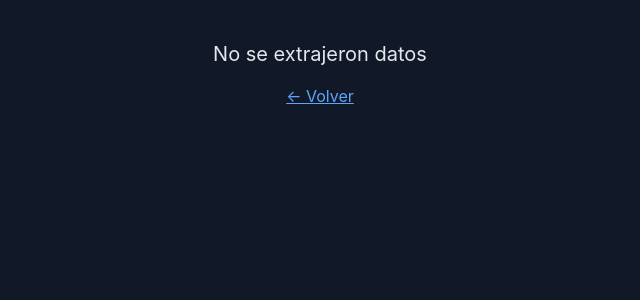
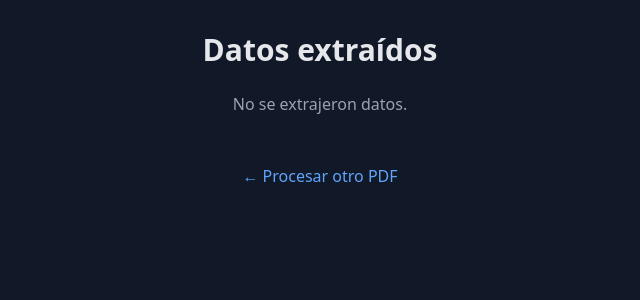
Before and after one commit to Juangranados89/certificados-app, a Python web app: template templates/resultado.html in a window 1280 px wide. Shown: the top 300 px of the page, without its empty margins (320-960 px from the left). Run offline with Jinja, Linux system fonts and the light colour scheme; the template is opened without the code that fills it, so the values that code supplies are empty; some libraries are stand-ins or nearby versions.

Commit message:
Update resultado.html

```diff
--- a/templates/resultado.html
+++ b/templates/resultado.html
@@ -2,54 +2,48 @@
 <html lang="es" class="h-full">
 <head>
   <meta charset="utf-8" />
-  <title>Resultados – Certificados</title>
+  <title>Resultados</title>
   <script src="https://cdn.tailwindcss.com"></script>
-  <link rel="stylesheet" href="{{ url_for('static', filename='main.css') }}">
 </head>
-<body class="min-h-full bg-gray-900 text-gray-200 flex flex-col items-center py-10">
+<body class="min-h-full bg-gray-900 text-gray-200 flex flex-col items-center py-8">
 
-  {% if rows|length == 0 %}
-    <h2 class="text-xl">No se extrajeron datos</h2>
-    <a href="{{ url_for('index') }}" class="text-blue-400 underline mt-4">← Volver</a>
-  {% else %}
-    <h1 class="text-3xl font-bold mb-4">Datos extraídos</h1>
+  <h1 class="text-3xl font-bold mb-6">Datos extraídos</h1>
 
-    <!-- Tabla -->
-    <div class="max-w-6xl w-full bg-white/5 backdrop-blur rounded-2xl shadow-xl">
-      <div class="overflow-x-auto">
+  {% if rows %}
+  <div class="w-full max-w-4xl mx-auto bg-gray-800/70 rounded-xl shadow-xl">
+    <div class="overflow-x-auto rounded-xl">
       <table class="min-w-full text-sm">
-          <thead class="bg-white/10 sticky top-0 text-left text-gray-400">
+        <thead class="bg-gray-700 text-gray-400 text-xs">
           <tr>
-              <th class="px-3 py-2">Nombre original</th>
-              <th class="px-3 py-2">Nuevo nombre</th>
-              <th class="px-3 py-2">Cargo / Nivel</th>
-              <th class="px-3 py-2">F. Exp.</th>
-              <th class="px-3 py-2">F. Venc.</th>
-              <th class="px-3 py-2">Estado</th>
-              <th class="px-3 py-2">Descarga</th>
+            <th class="px-3 py-3 w-48">Nombre original</th>
+            <th class="px-3 py-3 w-40">Nuevo nombre</th>
+            <th class="px-2 py-3 w-28">Nivel</th>
+            <th class="px-2 py-3 w-20">Exp.</th>
+            <th class="px-2 py-3 w-20">Venc.</th>
+            <th class="px-2 py-3 w-24">Estado</th>
+            <th class="px-2 py-3 w-16">PDF</th>
           </tr>
         </thead>
         <tbody class="divide-y divide-gray-700/60">
           {% for r in rows %}
-            <tr class="hover:bg-white/5">
-              <td class="px-3 py-2">{{ r.ORIG }}</td>
-              <td class="px-3 py-2">{{ r.ARCHIVO }}</td>
-              <td class="px-3 py-2">{{ r.NIVEL }}</td>
+          <tr class="hover:bg-gray-700/40">
+            <td class="px-3 py-2 truncate">{{ r.ORIG }}</td>
+            <td class="px-3 py-2 truncate">{{ r.ARCHIVO }}</td>
+            <td class="px-3 py-2 truncate">{{ r.NIVEL }}</td>
             <td class="px-3 py-2">{{ r.FECHA_EXP }}</td>
             <td class="px-3 py-2">{{ r.FECHA_VEN }}</td>
             <td class="px-3 py-2">
               {% if r.ESTADO == 'OK' %}
-                  <span class="text-green-400 font-semibold">OK</span>
+                <span class="text-green-400 font-medium">OK</span>
               {% else %}
-                  <span class="text-red-400" title="{{ r.ESTADO }}">{{ r.ESTADO.split(':')[0] }}</span>
+                <span class="text-red-400" title="{{ r.ESTADO }}">FALLÓ</span>
               {% endif %}
             </td>
-              <td class="px-3 py-2">
+            <td class="px-3 py-2 text-center">
               {% if r.ESTADO == 'OK' %}
                 <a href="{{ url_for('download', fname=r.ARCHIVO) }}"
                    class="text-blue-400 hover:underline">PDF</a>
-                {% else %}—
-                {% endif %}
+              {% else %}—{% endif %}
             </td>
           </tr>
           {% endfor %}
@@ -57,13 +51,13 @@
       </table>
     </div>
   </div>
+  {% else %}
+    <p class="text-gray-400 mb-6">No se extrajeron datos.</p>
+  {% endif %}
 
-    <!-- Botón volver -->
-    <a href="{{ url_for('index') }}"
-       class="mt-6 inline-block text-blue-400 hover:underline">
+  <a href="{{ url_for('index') }}" class="mt-6 text-blue-400 hover:underline">
     ← Procesar otro PDF
   </a>
-  {% endif %}
 
 </body>
 </html>
```
Lines whose indentation alone changed are shown as unchanged.
